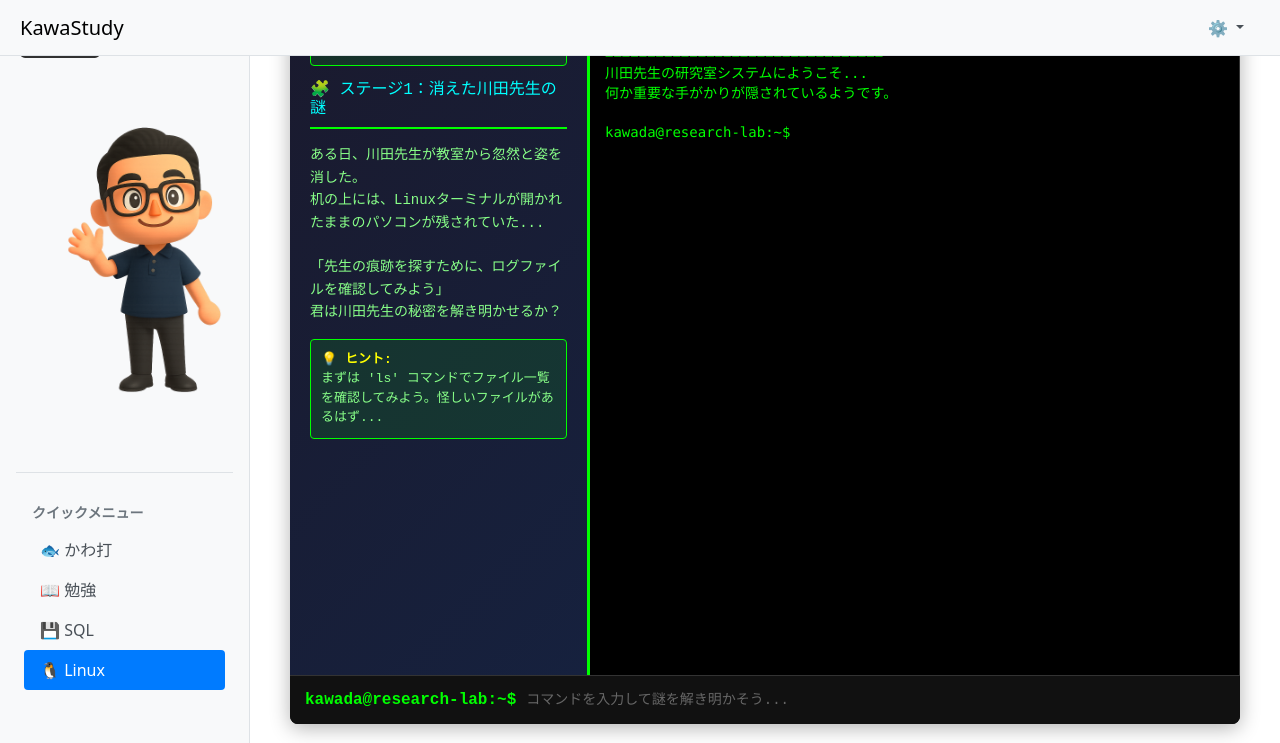
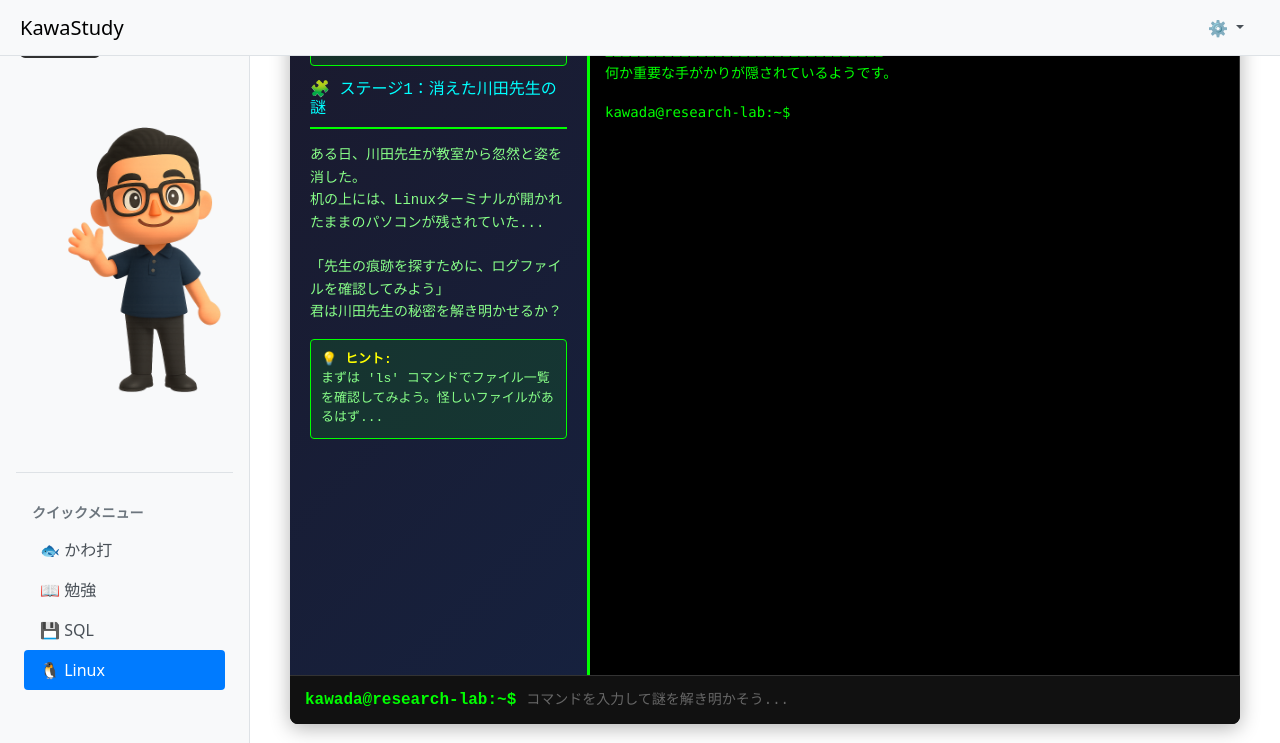
Before and after one commit to itsme03up/kawastudy, a Django app: page /linux/ in a window 1280 px wide. Shown: the top 743 px of the page. Run offline with Django 4.2, Linux system fonts and the light colour scheme.

Commit message:
fix: Remove welcome message from the log panel for clarity

```diff
--- a/apps/linuxfun/templates/linuxfun/linux_command_line.html
+++ b/apps/linuxfun/templates/linuxfun/linux_command_line.html
@@ -257,7 +257,6 @@
             <div class="log-panel">
                 <pre id="logOutput">🐧 Kawada Linux Mystery Terminal
 =================================
-川田先生の研究室システムにようこそ...
 何か重要な手がかりが隠されているようです。
 
 kawada@research-lab:~$ </pre>
```
